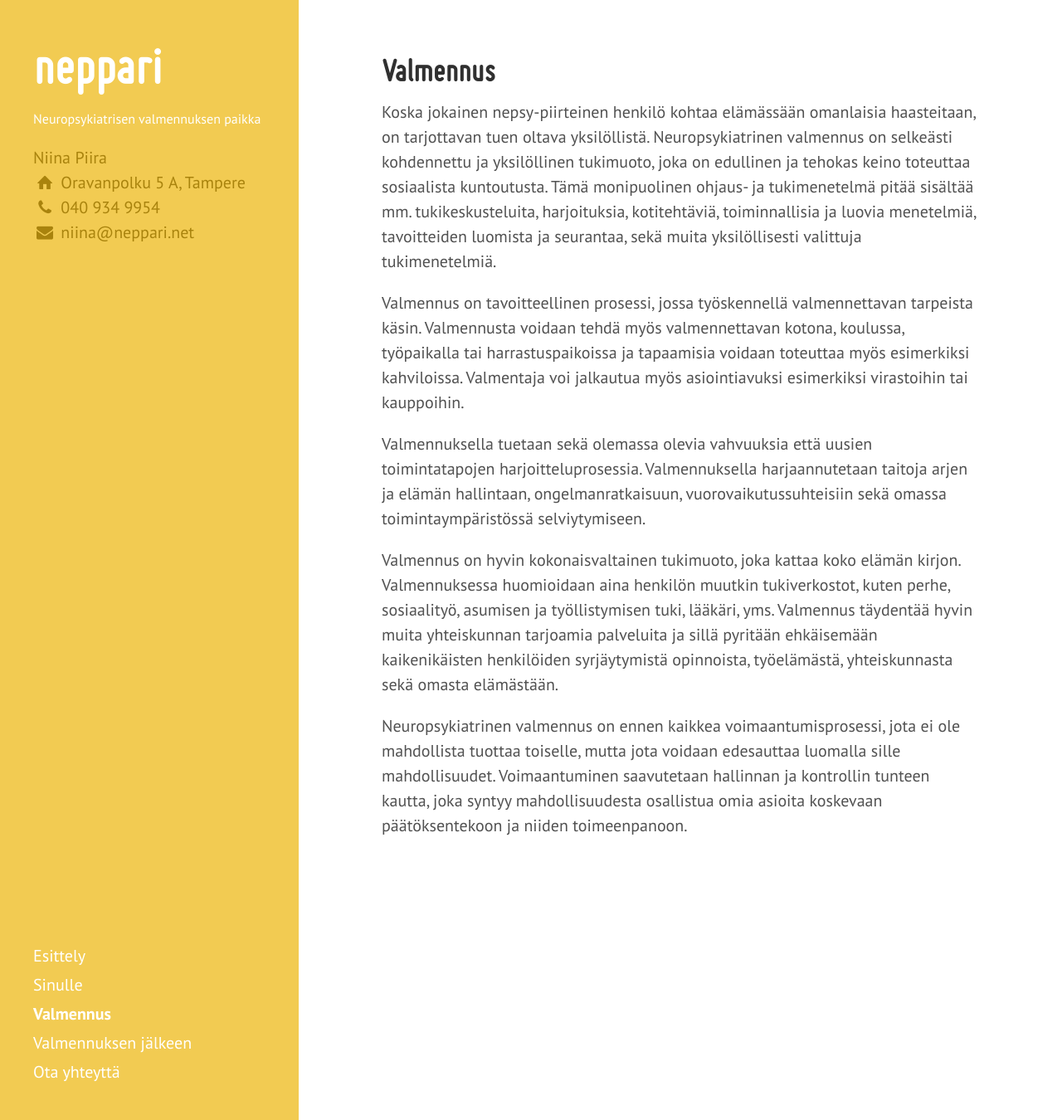
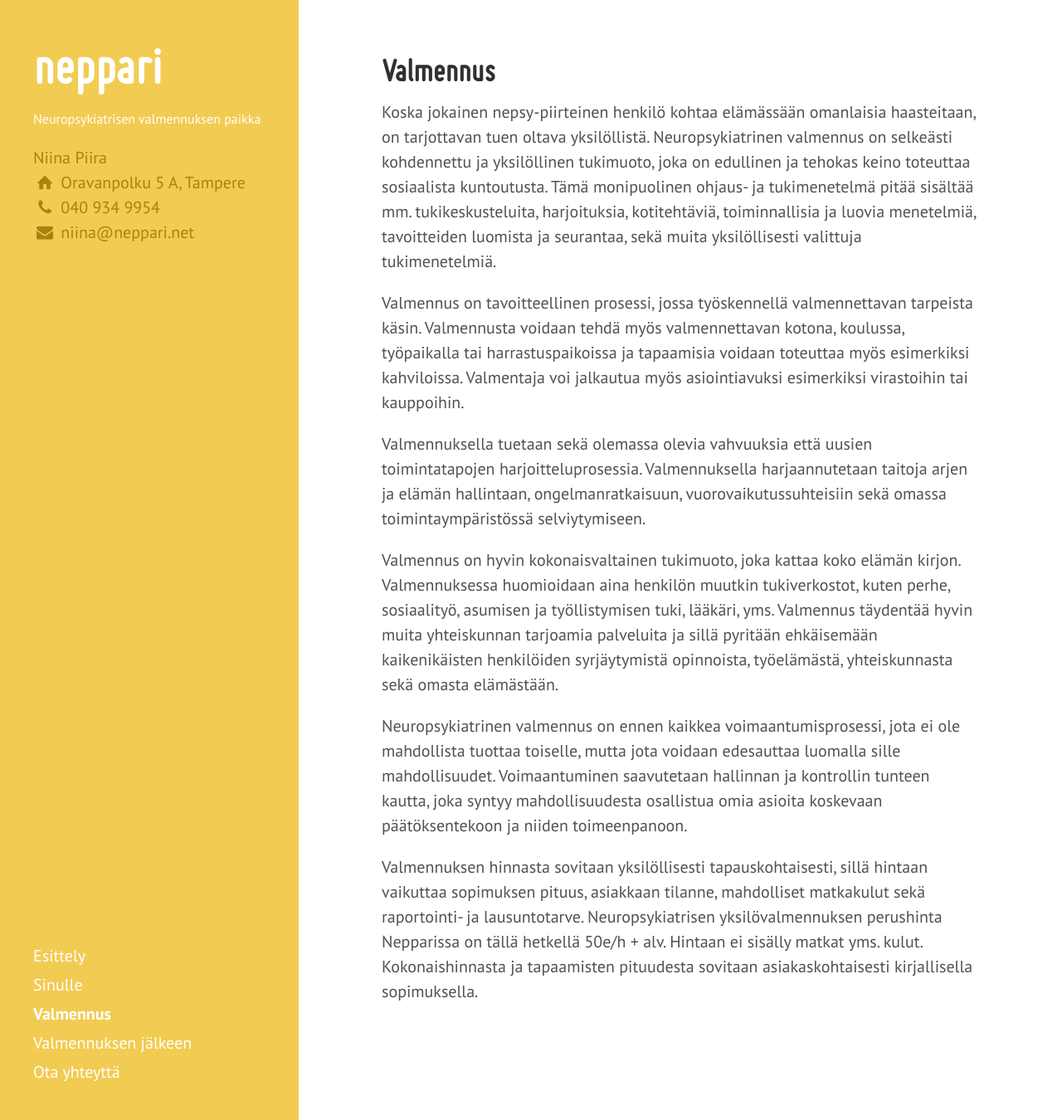
Before and after one commit to niinapiira/neppari.net, a Jekyll site: the page built from valmennus.md, in a window 1280 px wide and 1350 px high. Shown: the whole window at 83% size. Built offline with Jekyll 4.4.1, drawn with Linux system fonts in a browser that asks for light colours; Markdown is read by kramdown in place of the engine named in the settings.

Commit message:
Updated valmennus.md

```diff
--- a/valmennus.md
+++ b/valmennus.md
@@ -14,3 +14,5 @@ Valmennuksella tuetaan sekä olemassa olevia vahvuuksia että uusien toimintatap
 Valmennus on hyvin kokonaisvaltainen tukimuoto, joka kattaa koko elämän kirjon. Valmennuksessa huomioidaan aina henkilön muutkin tukiverkostot, kuten perhe, sosiaalityö, asumisen ja työllistymisen tuki, lääkäri, yms. Valmennus täydentää hyvin muita yhteiskunnan tarjoamia palveluita ja sillä pyritään ehkäisemään kaikenikäisten henkilöiden syrjäytymistä opinnoista, työelämästä, yhteiskunnasta sekä omasta elämästään.
 
 Neuropsykiatrinen valmennus on ennen kaikkea voimaantumisprosessi, jota ei ole mahdollista tuottaa toiselle, mutta jota voidaan edesauttaa luomalla sille mahdollisuudet. Voimaantuminen saavutetaan hallinnan ja kontrollin tunteen kautta, joka syntyy mahdollisuudesta osallistua omia asioita koskevaan päätöksentekoon ja niiden toimeenpanoon.
+
+Valmennuksen hinnasta sovitaan yksilöllisesti tapauskohtaisesti, sillä hintaan vaikuttaa sopimuksen pituus, asiakkaan tilanne, mahdolliset matkakulut sekä  raportointi- ja lausuntotarve. Neuropsykiatrisen yksilövalmennuksen perushinta Nepparissa on tällä hetkellä 50e/h + alv. Hintaan ei sisälly matkat yms. kulut. Kokonaishinnasta ja tapaamisten pituudesta sovitaan asiakaskohtaisesti kirjallisella sopimuksella.
```
